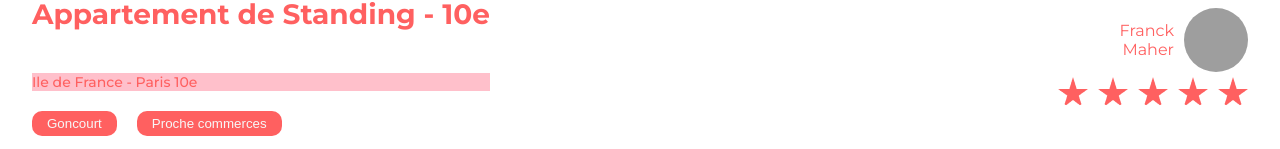
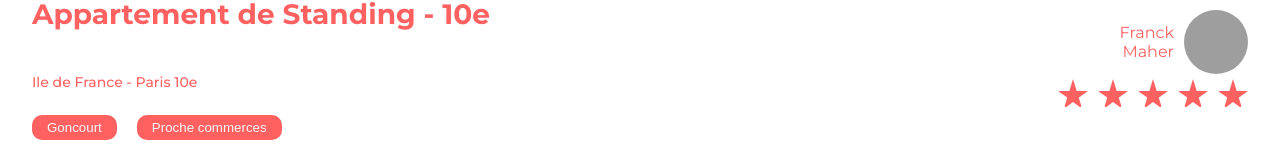
Before and after one commit to Shiiroz/Creez-une-application-web-avec-React, a React (Create React App) app in the folder kasa-app/: page /logement/0979876d in a window 1280 px wide. Shown: the part 580-729 px from the top of the page. Built offline with nearby package versions, Linux system fonts and the light colour scheme; grey boxes are pictures that could not be loaded.

Commit message:
nettoyage

```diff
--- a/kasa-app/src/pages/LogementPage.module.scss
+++ b/kasa-app/src/pages/LogementPage.module.scss
@@ -22,10 +22,7 @@
             font-weight: 500;
             font-size: 14px;
 
-            p{
-                margin-bottom: 10px;
-                background-color: pink !important;
-            }
+
 
             button{
                 display: inline;
```
